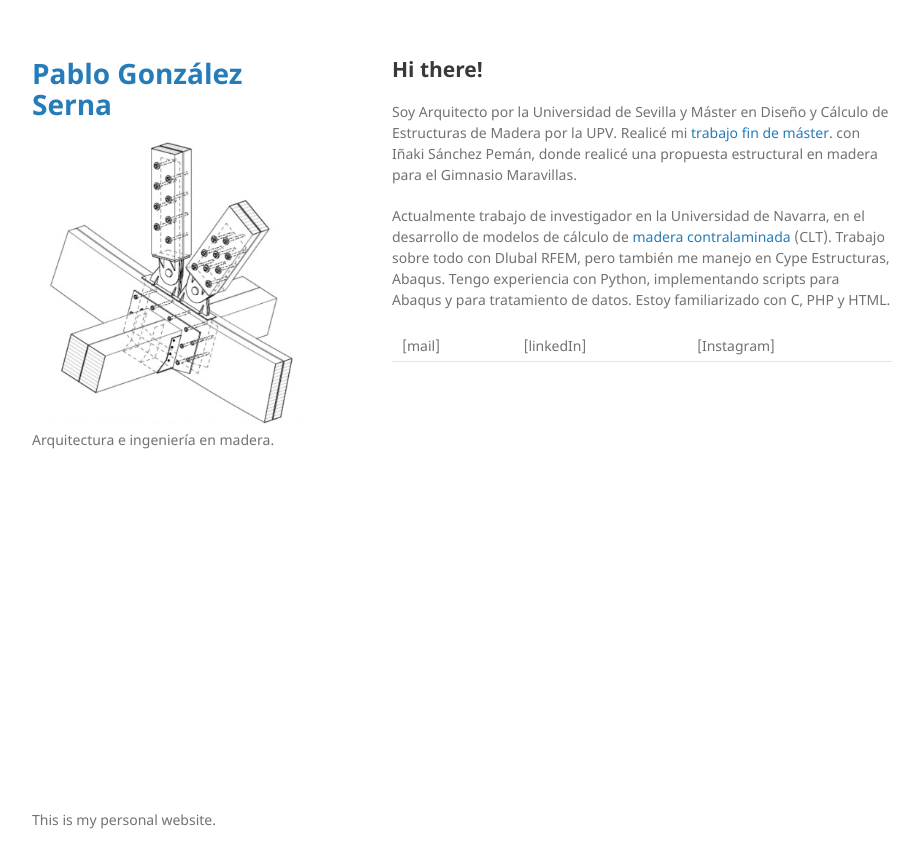
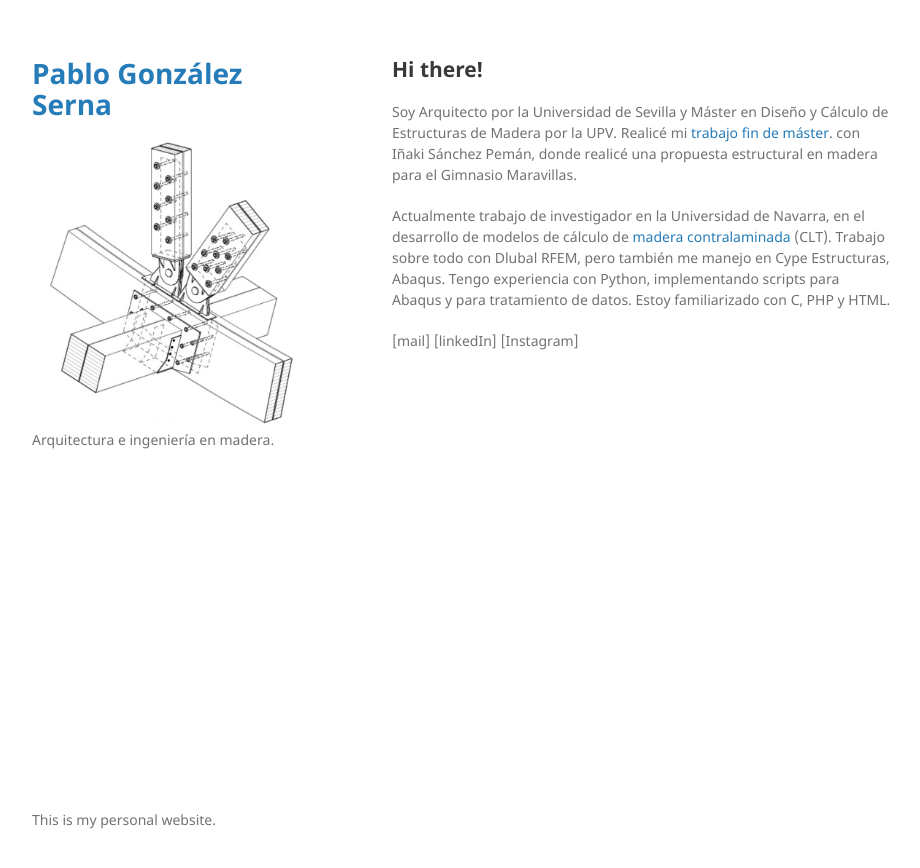
Before and after one commit to parametropic/webtest2, a Jekyll site: the page built from index.md, in a window 1280 px wide. Shown: the top 868 px of the page, without its empty margins (178-1098 px from the left). Built offline with Jekyll 4.4.1, drawn with Linux system fonts in a browser that asks for light colours; our own code applies the rules of GitHub Pages for plain Markdown files.

```diff
--- a/index.md
+++ b/index.md
@@ -10,4 +10,4 @@ Actualmente trabajo de investigador en la Universidad de Navarra, en el desarrol
 Trabajo sobre todo con Dlubal RFEM, pero también me manejo en Cype Estructuras, Abaqus.
 Tengo experiencia con Python, implementando scripts para Abaqus y para tratamiento de datos. Estoy familiarizado con C, PHP y HTML.
 
-[mail]  |  [linkedIn]  |  [Instagram]
+[mail]  [linkedIn]  [Instagram]
```
